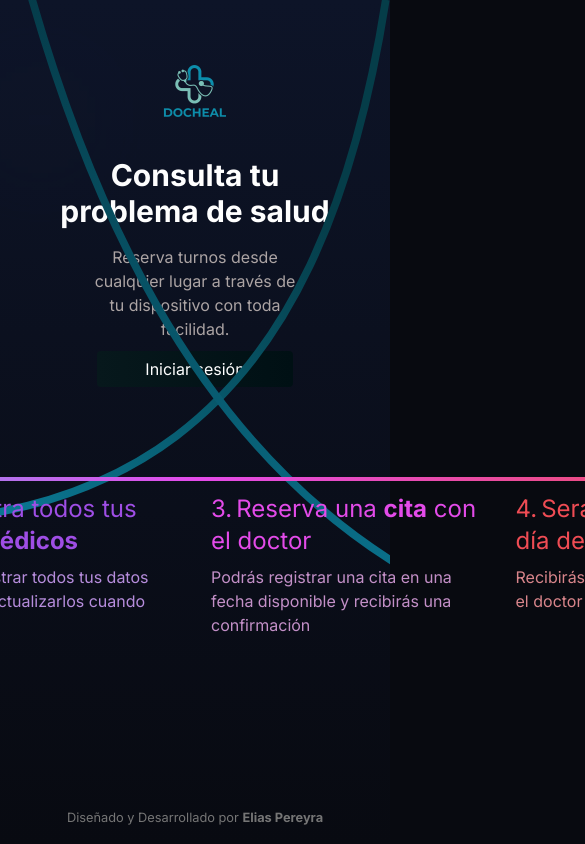
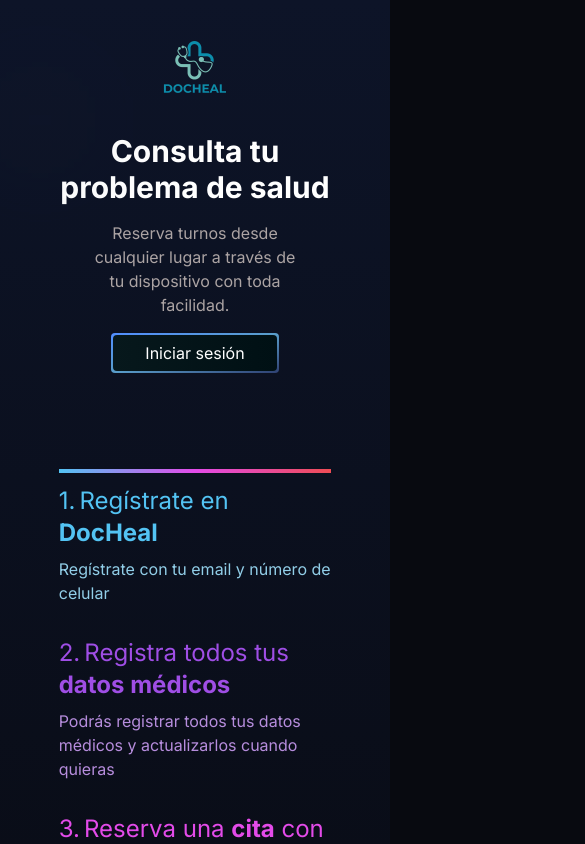
Before and after one commit to EliasPereyra/docheal, a Next.js app: page / in a window 390 px wide. Shown: the top 844 px of the page, 585 px wide, since content can reach past the window. Built offline with nearby package versions, Linux system fonts and the light colour scheme.

Commit message:
Style: make the design mobile responsive

```diff
--- a/package.json
+++ b/package.json
@@ -1,6 +1,6 @@
 {
   "name": "docheal",
-  "version": "0.3.25",
+  "version": "0.3.26",
   "private": true,
   "author": {
     "name": "EliasPereyra",
@@ -35,6 +35,7 @@
     "@radix-ui/react-radio-group": "^1.2.1",
     "@radix-ui/react-select": "^2.1.1",
     "@radix-ui/react-slot": "^1.1.0",
+    "@radix-ui/react-tabs": "^1.1.2",
     "@tanstack/react-table": "^8.20.1",
     "class-variance-authority": "^0.7.0",
     "clsx": "^2.1.1",
--- a/src/app/page.tsx
+++ b/src/app/page.tsx
@@ -4,34 +4,34 @@
 
 export default function Home() {
   return (
-    <main className="h-auto md:min-h-screen flex flex-col gap-4 items-center p-16 md:p-24 bg-gradient-to-b from-[#0D1428] to-[#080A11] w-full">
+    <main className="h-full md:min-h-screen flex flex-col gap-4 items-center p-10 md:p-24 bg-gradient-to-b from-[#0D1428] to-[#080A11] w-full">
       <div className="absolute left-0 top-20 h-20 md:h-96 w-20 md:w-96 blur-[70px] opacity-20 bg-[#2B3457]"></div>
       <div className="absolute right-20 top-20 h-22 md:h-96 w-20 md:w-96 blur-[70px] opacity-15 bg-[#4B2B57]"></div>
       <Image
-        className="absolute left-0 top-0"
+        className="hidden md:block absolute left-0 top-0"
         src="/assets/1-line.svg"
         alt="A curved line"
         width={400}
         height={400}
       />
       <Image
-        className="absolute right-0 top-0"
+        className="hidden md:block absolute right-0 top-0"
         src="/assets/2-line.svg"
         alt="A curved line"
         width={400}
         height={400}
       />
       <Logo w={100} h={100} className="mb-6" />
-      <h1 className="text-3xl text-center w-[15ch] md:text-5xl font-bold text-[#fff]">
+      <h1 className="text-3xl text-pretty text-center md:w-[15ch] md:text-5xl font-bold text-[#fff]">
         Consulta tu problema de salud
       </h1>
       <p className="text-base md:text-base text-[#ACA4A4] text-pretty w-[20ch] md:w-[35ch] text-center">
         Reserva turnos desde cualquier lugar a través de tu dispositivo con toda
         facilidad.
       </p>
-      <div className="bg-gradient-to-br from-[#518eff] from-0% via-[#599dca] via-50% to-[#6c93ff5d] hover:shadow hover:transition-shadow to-100% p-0 md:px-0.5 md:py-2.5 rounded-sm">
+      <div className="bg-gradient-to-br from-[#518eff] from-0% via-[#599dca] via-50% to-[#6c93ff5d] hover:shadow hover:transition-shadow to-100% px-0.5 py-2 md:py-2.5 rounded-sm">
         <Link
-          className="bg-gradient-to-r from-[#07181c] to-[#001014] hover:from-[#081d22] hover:to-[#04151a] text-[#fff] font transition-colors px-12 md:px-28 py-2 md:py-2.5 mt-5 rounded-sm"
+          className="bg-gradient-to-r from-[#07181c] to-[#001014] hover:from-[#081d22] hover:to-[#04151a] text-[#fff] font transition-colors px-8 md:px-28 py-2 md:py-2.5 mt-5 rounded-sm"
           href="/onboarding"
         >
           Iniciar sesión
@@ -40,7 +40,7 @@
 
       <div>
         <ol
-          className="flex gap-8 justify-center mt-24 relative before:absolute before:w-full before:-top-4 before:content-[''] before:bg-gradient-to-r before:from-[#53C3F3] before:via-[#9F4EE5] before:via-25% before:via-[#E34BE9] before:via-50% before:to-[#EF4C54] before:h-1"
+          className="flex flex-col md:flex-row gap-8 justify-center mt-24 relative before:absolute before:w-full before:-top-4 before:content-[''] before:bg-gradient-to-r before:from-[#53C3F3] before:via-[#9F4EE5] before:via-25% before:via-[#E34BE9] before:via-50% before:to-[#EF4C54] before:h-1"
           type="1"
         >
           <li className="w-[27ch]">
@@ -80,7 +80,7 @@
         </ol>
       </div>
 
-      <footer className="absolute bottom-4">
+      <footer className="block text-center mt-6 md:absolute md:bottom-4">
         <small className="text-[#757575]">
           Diseñado y Desarrollado por{" "}
           <a
```
